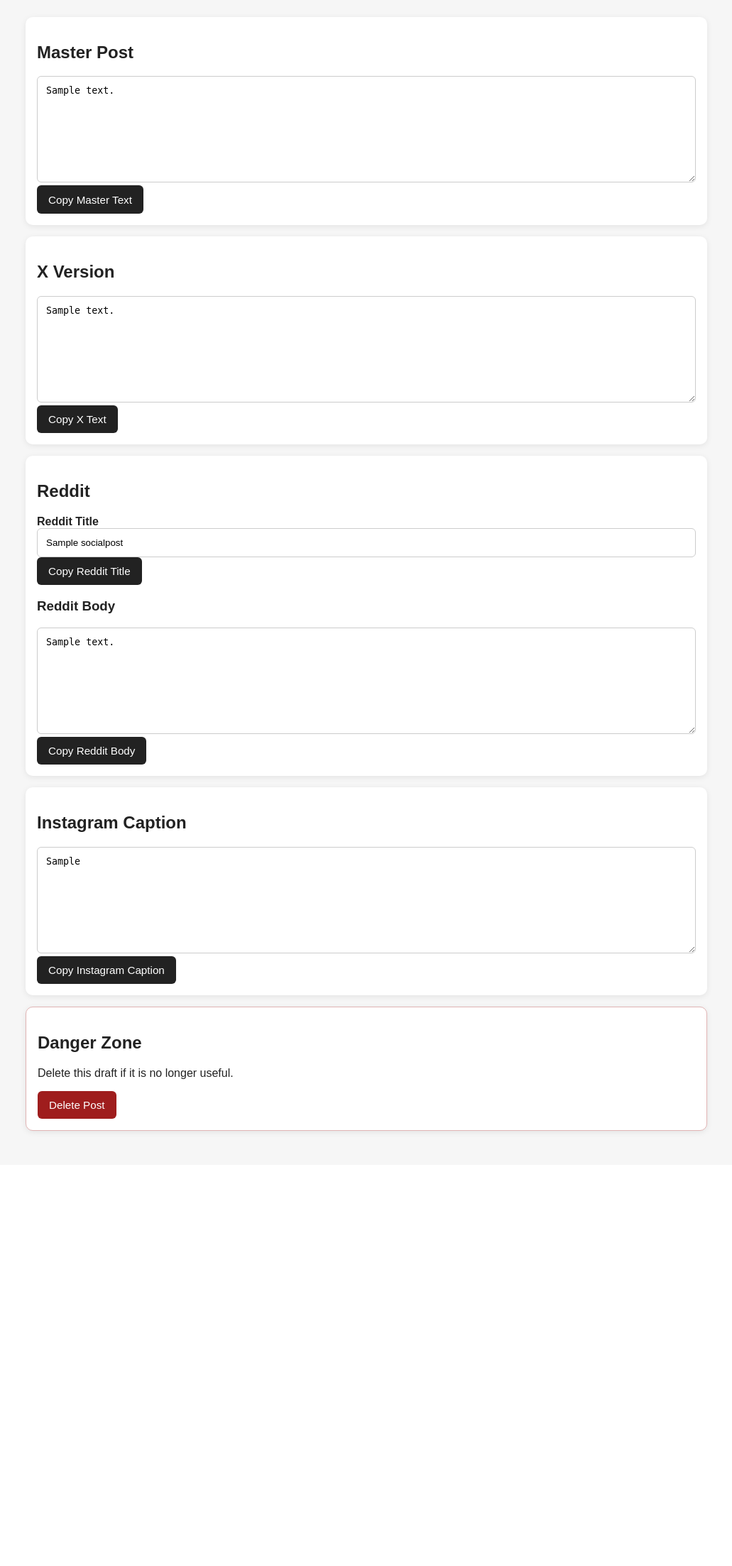
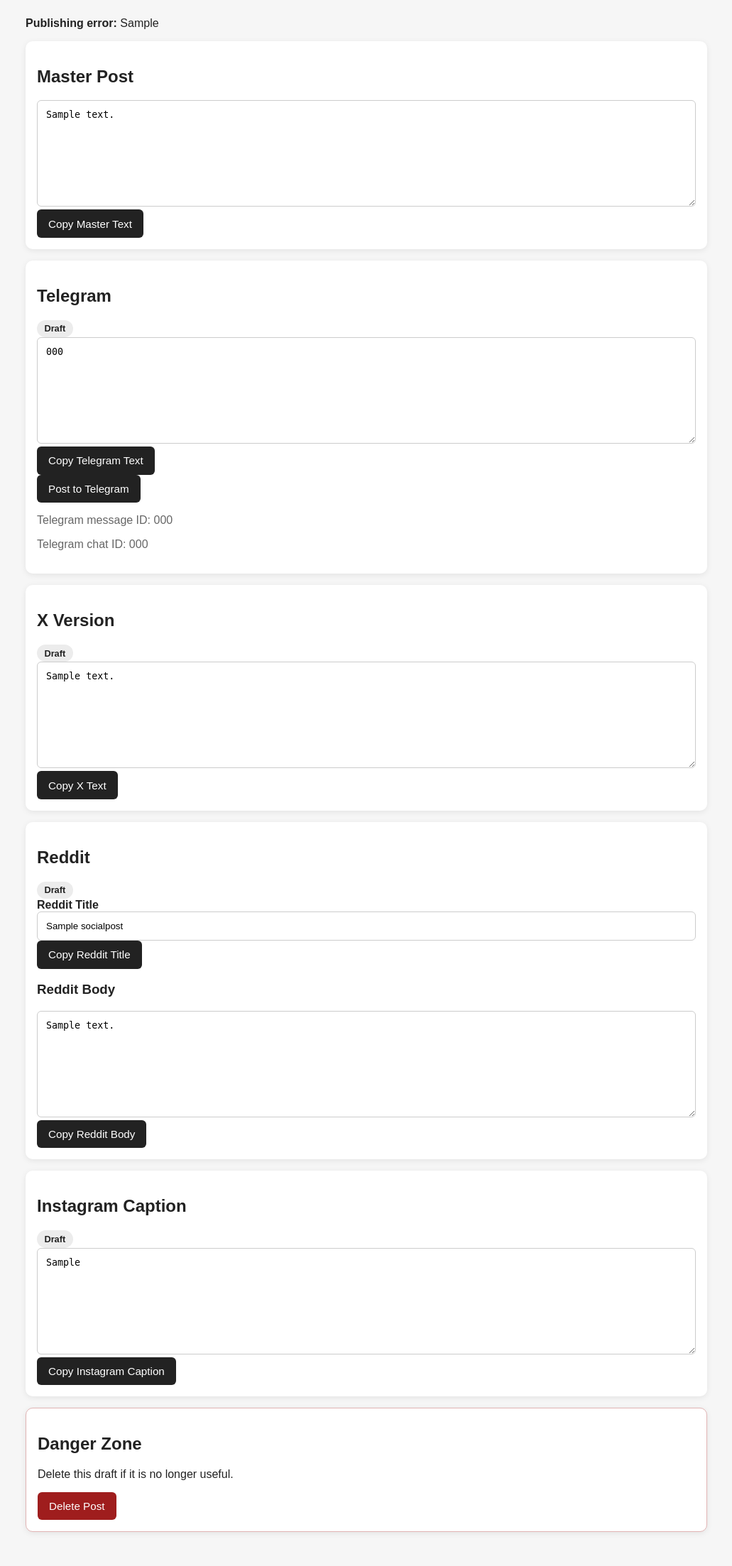
Before and after one commit to JLukassen/contentforge, a Django app: page /1/ in a window 1280 px wide. Shown: the part 144-2350 px from the top of the page at 71% size, without its empty margins (124-1155 px from the left). Before the commit the page ends 1743 px from the top, so only its background shows below. Run offline with Django 5.2, Linux system fonts and the light colour scheme; tables that the repository leaves empty hold one stand-in row (values such as "Sample post").

Commit message:
Add Telegram publishing controls to detail page

```diff
--- a/posts/templates/posts/post_detail.html
+++ b/posts/templates/posts/post_detail.html
@@ -27,20 +27,58 @@
             </div>
         </header>
 
+        {% if post.last_publish_error %}
+            <section class="alert alert-error">
+                <strong>Publishing error:</strong> {{ post.last_publish_error }}
+            </section>
+        {% endif %}
+
         <section class="card">
             <h2>Master Post</h2>
             <textarea id="masterText" readonly>{{ post.master_text }}</textarea>
             <button onclick="copyText('masterText', this)">Copy Master Text</button>
         </section>
 
-        <section class="card">
-            <h2>X Version</h2>
+        <section class="card platform-card">
+            <div class="section-header">
+                <h2>Telegram</h2>
+                <span class="status-pill status-{{ post.telegram_status }}">{{ post.get_telegram_status_display }}</span>
+            </div>
+
+            <textarea id="telegramText" readonly>{{ post.telegram_text }}</textarea>
+
+            <div class="button-row">
+                <button onclick="copyText('telegramText', this)">Copy Telegram Text</button>
+
+                <form method="post" action="{% url 'post_publish_telegram' post.pk %}" onsubmit="return confirm('Post this draft to Telegram now?');">
+                    {% csrf_token %}
+                    <button type="submit">Post to Telegram</button>
+                </form>
+            </div>
+
+            {% if post.telegram_message_id %}
+                <p class="muted">Telegram message ID: {{ post.telegram_message_id }}</p>
+            {% endif %}
+
+            {% if post.telegram_chat_id %}
+                <p class="muted">Telegram chat ID: {{ post.telegram_chat_id }}</p>
+            {% endif %}
+        </section>
+
+        <section class="card platform-card">
+            <div class="section-header">
+                <h2>X Version</h2>
+                <span class="status-pill status-{{ post.x_status }}">{{ post.get_x_status_display }}</span>
+            </div>
             <textarea id="xText" readonly>{{ post.x_text }}</textarea>
             <button onclick="copyText('xText', this)">Copy X Text</button>
         </section>
 
-        <section class="card">
-            <h2>Reddit</h2>
+        <section class="card platform-card">
+            <div class="section-header">
+                <h2>Reddit</h2>
+                <span class="status-pill status-{{ post.reddit_status }}">{{ post.get_reddit_status_display }}</span>
+            </div>
 
             <label for="redditTitle"><strong>Reddit Title</strong></label>
             <input id="redditTitle" type="text" value="{{ post.reddit_title }}" readonly>
@@ -51,8 +89,11 @@
             <button onclick="copyText('redditBody', this)">Copy Reddit Body</button>
         </section>
 
-        <section class="card">
-            <h2>Instagram Caption</h2>
+        <section class="card platform-card">
+            <div class="section-header">
+                <h2>Instagram Caption</h2>
+                <span class="status-pill status-{{ post.instagram_status }}">{{ post.get_instagram_status_display }}</span>
+            </div>
             <textarea id="instagramCaption" readonly>{{ post.instagram_caption }}</textarea>
             <button onclick="copyText('instagramCaption', this)">Copy Instagram Caption</button>
         </section>
```
